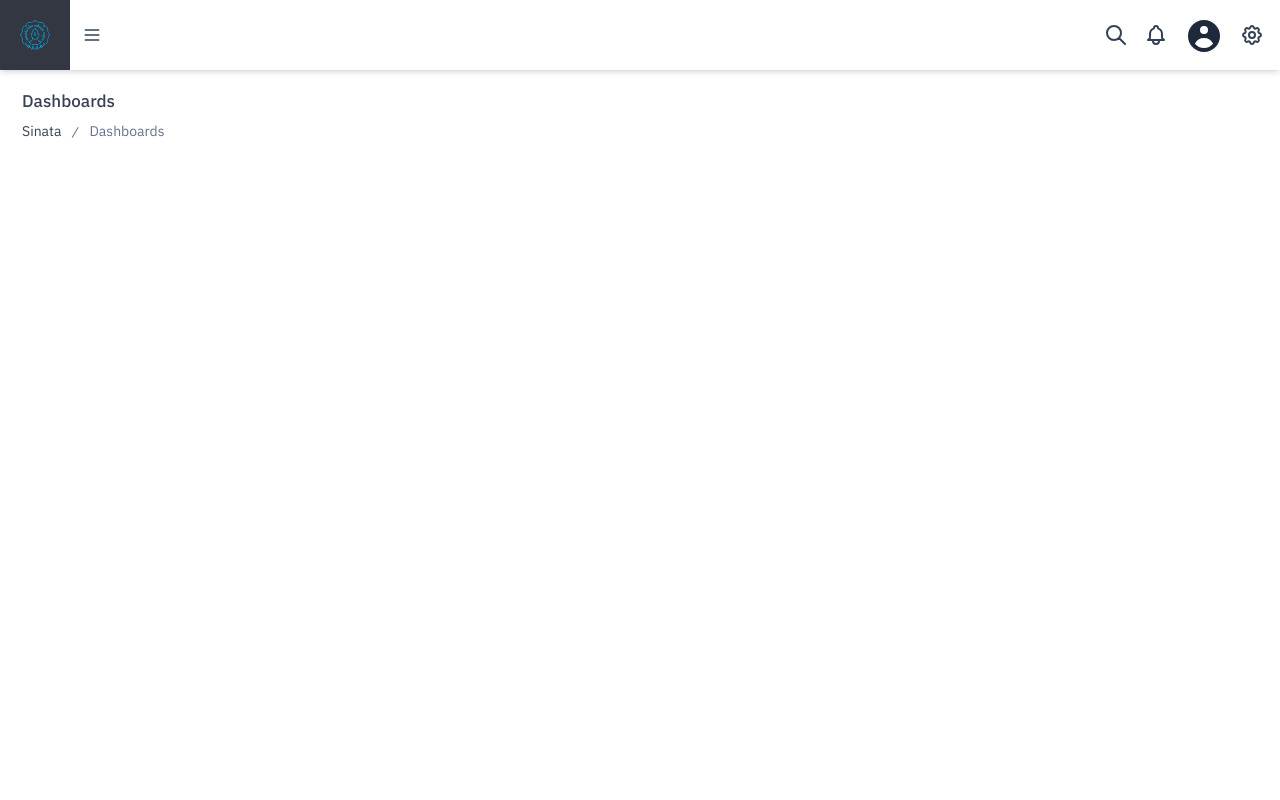
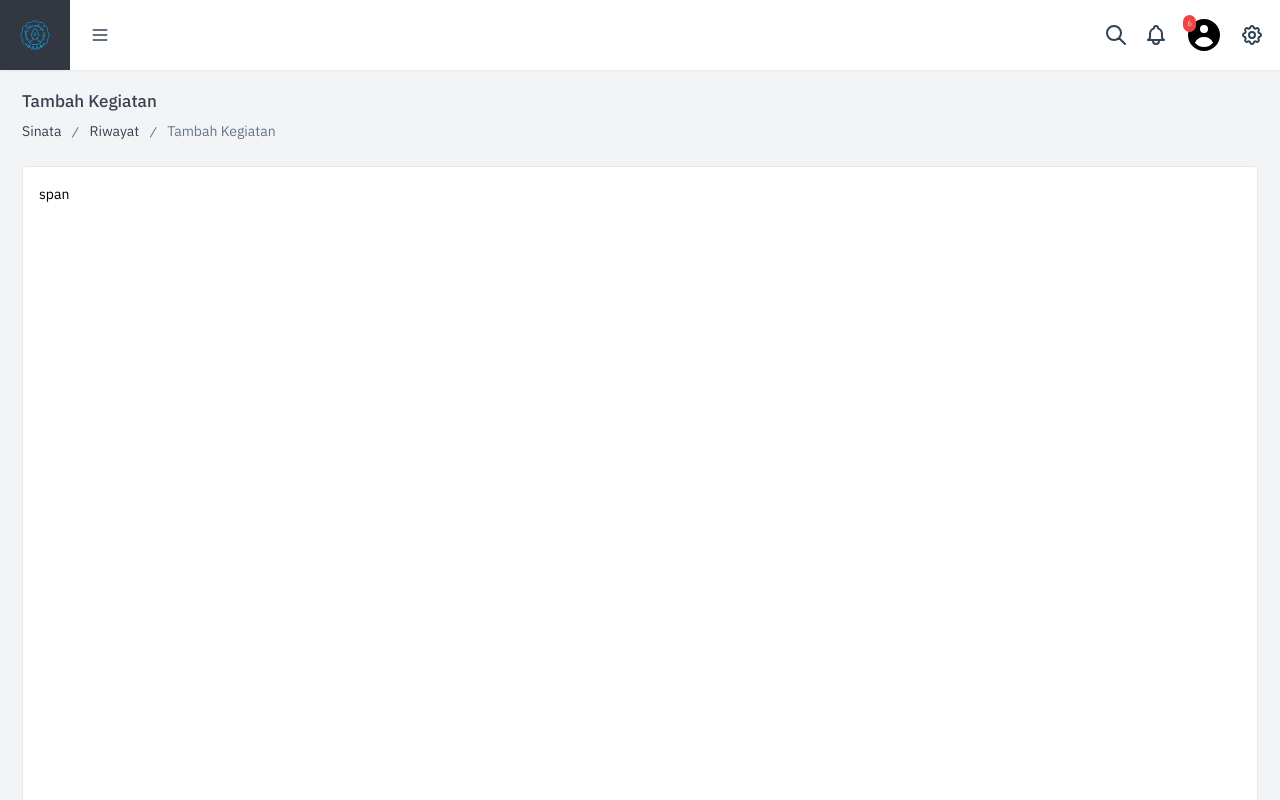
Before and after one commit to arricodyanto/rebuild-fe, a website: page index.html in a window 1280 px wide. Shown: the top 800 px of the page. Drawn offline with Linux system fonts and the light colour scheme.

Commit message:
Update index.html

```diff
--- a/index.html
+++ b/index.html
@@ -5,81 +5,25 @@
     <meta http-equiv="X-UA-Compatible" content="IE=edge">
     <meta name="viewport" content="width=device-width, initial-scale=1.0">
     <link rel="stylesheet" href="styles/style.css">
-    <title>Dashboard Page</title>
+    <title>Tambah Kegiatan</title>
 </head>
 <body>
 
-    <div id="page-content min-w-[300px]" class="text-base">
+    <div id="page-content" class="min-w-[300px] min-h-[720px] text-base bg-gray-100 pb-8">
+
         <!-- Header Start -->
-        <!-- <div class="max-h-[70px] min-w-[300px] w-full bg-white drop-shadow-md inline-block">
-            <ul class="float-right">
-                <div class="translate-y-2.5 inline-flex pr-6 gap-3.5">
-                    <li class="my-auto">
-                        <a href="#" class="text-slate-700 hover:text-sky-500 focus:text-sky-500 transition ease-in-out duration-300">
-                            <svg xmlns="http://www.w3.org/2000/svg" class="h-6 w-6" fill="none" viewBox="0 0 24 24" stroke="currentColor" stroke-width="2">
-                                <path stroke-linecap="round" stroke-linejoin="round" d="M21 21l-6-6m2-5a7 7 0 11-14 0 7 7 0 0114 0z" />
-                            </svg>
-                        </a>
-                    </li>
-                    <li class="my-auto">
-                        <a href="#" class="text-slate-700 hover:text-sky-500 focus:text-sky-500 transition ease-in-out duration-300">
-                            <svg xmlns="http://www.w3.org/2000/svg" class="h-6 w-6" fill="none" viewBox="0 0 24 24" stroke="currentColor" stroke-width="2">
-                                <path stroke-linecap="round" stroke-linejoin="round" d="M15 17h5l-1.405-1.405A2.032 2.032 0 0118 14.158V11a6.002 6.002 0 00-4-5.659V5a2 2 0 10-4 0v.341C7.67 6.165 6 8.388 6 11v3.159c0 .538-.214 1.055-.595 1.436L4 17h5m6 0v1a3 3 0 11-6 0v-1m6 0H9" />
-                            </svg>
-                        </a>
-                    </li>
-                    <li class="my-auto">
-                        <button href="#" class="inline-flex text-sm translate-y-1 text-slate-800" type="button" data-modal-toggle="defaultModal">
-                            <svg xmlns="http://www.w3.org/2000/svg" class="h-10 w-10" viewBox="0 0 20 20" fill="currentColor">
-                                <path fill-rule="evenodd" d="M18 10a8 8 0 11-16 0 8 8 0 0116 0zm-6-3a2 2 0 11-4 0 2 2 0 014 0zm-2 4a5 5 0 00-4.546 2.916A5.986 5.986 0 0010 16a5.986 5.986 0 004.546-2.084A5 5 0 0010 11z" clip-rule="evenodd" />
-                            </svg>
-                            <span class="my-auto hover:text-sky-500 focus:text-sky-500 transition ease-in-out duration-300 hidden">Nick Patel</span>
-                        </button>
-                        <div id="defaultModal" tabindex="1" aria-hidden="true" class="hidden">
-                            hello brooww
-                        </div>
-                    </li>
-                    <li class="my-auto">
-                        <a href="#" class="text-slate-700 hover:text-sky-500 focus:text-sky-500 transition ease-in-out duration-300">
-                            <svg xmlns="http://www.w3.org/2000/svg" class="h-6 w-6" fill="none" viewBox="0 0 24 24" stroke="currentColor" stroke-width="2">
-                                <path stroke-linecap="round" stroke-linejoin="round" d="M10.325 4.317c.426-1.756 2.924-1.756 3.35 0a1.724 1.724 0 002.573 1.066c1.543-.94 3.31.826 2.37 2.37a1.724 1.724 0 001.065 2.572c1.756.426 1.756 2.924 0 3.35a1.724 1.724 0 00-1.066 2.573c.94 1.543-.826 3.31-2.37 2.37a1.724 1.724 0 00-2.572 1.065c-.426 1.756-2.924 1.756-3.35 0a1.724 1.724 0 00-2.573-1.066c-1.543.94-3.31-.826-2.37-2.37a1.724 1.724 0 00-1.065-2.572c-1.756-.426-1.756-2.924 0-3.35a1.724 1.724 0 001.066-2.573c-.94-1.543.826-3.31 2.37-2.37.996.608 2.296.07 2.572-1.065z" />
-                                <path stroke-linecap="round" stroke-linejoin="round" d="M15 12a3 3 0 11-6 0 3 3 0 016 0z" />
-                            </svg>
-                        </a>
-                    </li>
-                </div>
-            </ul>
-            <div class="bg-[#323742] w-[70px] h-[70px] float-left transition ease-in-out duration-300 text-center">
-                <div class="flex">
-                    <div class="m-auto translate-y-5">
-                        <img src="/public/img/logo-sm.png" alt="logo" width="30">
-                    </div>
-                </div>
-            </div>
-            <ul class="flex translate-y-6 pl-5">
-                <a href="#" class="text-slate-700 hover:text-sky-500 focus:text-sky-500 transition ease-in-out duration-300" data-modal-toggle="hamburger-menu">
-                    <svg xmlns="http://www.w3.org/2000/svg" class="h-5 w-5" fill="none" viewBox="0 0 24 24" stroke="currentColor" stroke-width="2">
-                        <path stroke-linecap="round" stroke-linejoin="round" d="M4 6h16M4 12h16M4 18h16" />
-                    </svg>
-                </a>
-                <div id="hamburger-menu" aria-hidden="true" class="hidden">
-                    hello
-                </div>
-            </ul>
-        </div> -->
-
-        <header class="bg-white shadow-md absolute top-0 left-0 w-full flex items-center z-10 h-[70px]">
+        <header class="bg-white shadow-sm shadow-gray-200 absolute top-0 left-0 w-full flex items-center h-[70px] z-50">
             <div class="container px-0">
-                <div class="flex items-center justify-between relative">
+                <div class="flex items-center justify-between">
                     <div class="flex">
                         <div class="w-[70px] h-[70px] bg-[#323742] flex items-center justify-center">
                             <div class="absolute">
-                                <a href="#">
-                                    <img src="/public/img/logo-sm.png" alt="logo" width="30">
+                                <a href="">
+                                    <img src="public/img/logo-sm.png" alt="logo" width="30">
                                 </a>
                             </div>
                         </div>
-                        <div class="flex relative items-center left-3">
+                        <div class="flex relative items-center left-5">
                             <a href="#" class="text-slate-700 hover:text-sky-500 focus:text-sky-500 rounded-sm transition ease-in-out duration-300" data-modal-toggle="hamburger-menu">
                                 <svg xmlns="http://www.w3.org/2000/svg" class="h-5 w-5" fill="none" viewBox="0 0 24 24" stroke="currentColor" stroke-width="2">
                                     <path stroke-linecap="round" stroke-linejoin="round" d="M4 6h16M4 12h16M4 18h16" />
@@ -91,58 +35,129 @@
                         </div>
                     </div>
                     <ul class="flex items-center gap-4 my-auto mr-4">
-                        <li>
-                            <a href="#" class="text-slate-700 hover:text-sky-500 focus:text-sky-500 transition ease-in-out duration-300">
+                        <li id="search-ic" class="">
+                            <a href="#" class="topbar-ic">
                                 <svg xmlns="http://www.w3.org/2000/svg" class="h-6 w-6" fill="none" viewBox="0 0 24 24" stroke="currentColor" stroke-width="2">
                                     <path stroke-linecap="round" stroke-linejoin="round" d="M21 21l-6-6m2-5a7 7 0 11-14 0 7 7 0 0114 0z" />
                                 </svg>
                             </a>
                         </li>
-                        <li>
-                            <a href="#" class="text-slate-700 hover:text-sky-500 focus:text-sky-500 transition ease-in-out duration-300">
+                        <li id="notification-ic" class="">
+                            <a href="#" class="topbar-ic relative">
+                                <span class="absolute right-0 -translate-y-2 translate-x-7 py-[2px] px-[4px] bg-red-500 text-white rounded-full text-[8px] font-thin">6</span>
                                 <svg xmlns="http://www.w3.org/2000/svg" class="h-6 w-6" fill="none" viewBox="0 0 24 24" stroke="currentColor" stroke-width="2">
                                     <path stroke-linecap="round" stroke-linejoin="round" d="M15 17h5l-1.405-1.405A2.032 2.032 0 0118 14.158V11a6.002 6.002 0 00-4-5.659V5a2 2 0 10-4 0v.341C7.67 6.165 6 8.388 6 11v3.159c0 .538-.214 1.055-.595 1.436L4 17h5m6 0v1a3 3 0 11-6 0v-1m6 0H9" />
                                 </svg>
                             </a>
+                            <div id="notification-box" class="absolute w-screen left-0 top-[66px] bg-white rounded-md shadow-md overflow-y-hidden scale-x-90 scale-y-95 -translate-x-2 notif-up">
+                                <div id="notification-header" class="p-4 px-5">
+                                    <span class="float-right text-dark hover:text-primary">
+                                        <a href="">Clear All</a>
+                                    </span>
+                                    <span class="font-medium">
+                                        Notification
+                                    </span>
+                                </div>
+                                <div id="notification-body" class="bg-red-500 px-x h-72 overflow-y-auto">
+                                    <div class="p-5">
+                                        notification bre
+                                    </div>
+                                </div>
+                                <div class="flex items-center justify-center p-3">
+                                    <span class="text-dark hover:text-primary">
+                                        <a href="">
+                                            Mark all as read
+                                        </a>
+                                    </span>
+                                </div>
+                            </div>
                         </li>
-                        <li>
-                            <button href="#" class="inline-flex text-sm translate-y-1 text-slate-800" type="button" data-modal-toggle="defaultModal">
+                        <li id="avatar-ic" class="">
+                            <a href="#">
                                 <svg xmlns="http://www.w3.org/2000/svg" class="h-10 w-10" viewBox="0 0 20 20" fill="currentColor">
                                     <path fill-rule="evenodd" d="M18 10a8 8 0 11-16 0 8 8 0 0116 0zm-6-3a2 2 0 11-4 0 2 2 0 014 0zm-2 4a5 5 0 00-4.546 2.916A5.986 5.986 0 0010 16a5.986 5.986 0 004.546-2.084A5 5 0 0010 11z" clip-rule="evenodd" />
                                 </svg>
                                 <span class="my-auto hover:text-sky-500 focus:text-sky-500 transition ease-in-out duration-300 hidden">Nick Patel</span>
-                            </button>
-                            <div id="defaultModal" tabindex="1" aria-hidden="true" class="hidden">
-                                hello brooww
+                            </a>
+                            <div id="avatar-box" class="absolute w-screen left-0 top-[70px] bg-white rounded-md shadow-md overflow-y-hidden scale-x-90 scale-y-95 -translate-x-2 avatar-up">
+                                <div class="p-5">
+                                    <span class="float-right right-0 font-medium truncate w-3/5 text-right">
+                                        <a class="text-[11px] text-white bg-primary rounded-full y-1 px-3">
+                                            Maryani
+                                        </a>
+                                    </span>
+                                    <h3 class="font-medium mb-4 text-base">
+                                        Selamat Datang !
+                                    </h5>
+                                    <span class="text-base font-normal text-dark flex items-center hover:text-primary mb-3">
+                                        <svg xmlns="http://www.w3.org/2000/svg" class="h-4 w-4 ml-1 mr-2" fill="none" viewBox="0 0 24 24" stroke="currentColor" stroke-width="2">
+                                            <path stroke-linecap="round" stroke-linejoin="round" d="M16 7a4 4 0 11-8 0 4 4 0 018 0zM12 14a7 7 0 00-7 7h14a7 7 0 00-7-7z" />
+                                        </svg>
+                                        <a href="" class="font-base">
+                                            Profil Akun
+                                        </a>
+                                    </span>
+                                    <span class="text-base font-normal text-dark flex items-center hover:text-primary mb-3">
+                                        <svg xmlns="http://www.w3.org/2000/svg" class="h-4 w-4 ml-1 mr-2" fill="none" viewBox="0 0 24 24" stroke="currentColor" stroke-width="2">
+                                            <path stroke-linecap="round" stroke-linejoin="round" d="M12 15v2m-6 4h12a2 2 0 002-2v-6a2 2 0 00-2-2H6a2 2 0 00-2 2v6a2 2 0 002 2zm10-10V7a4 4 0 00-8 0v4h8z" />
+                                        </svg>
+                                        <a href="" class="font-base">
+                                            Layar Kunci
+                                        </a>
+                                    </span>
+                                    <span class="flex border-t-[0.2px] border-secondary w-full mb-3 translate-y-3/4">
+                                    </span>
+                                    <span class="text-base font-normal text-dark flex items-center hover:text-primary">
+                                        <svg xmlns="http://www.w3.org/2000/svg" class="h-4 w-4 ml-1 mr-2" fill="none" viewBox="0 0 24 24" stroke="currentColor" stroke-width="2">
+                                            <path stroke-linecap="round" stroke-linejoin="round" d="M17 16l4-4m0 0l-4-4m4 4H7m6 4v1a3 3 0 01-3 3H6a3 3 0 01-3-3V7a3 3 0 013-3h4a3 3 0 013 3v1" />
+                                        </svg>
+                                        <a href="" class="font-base">
+                                            Log Out
+                                        </a>
+                                    </span>
+                                </div>
                             </div>
                         </li>
-                        <li>
-                            <a href="#" class="text-slate-700 hover:text-sky-500 focus:text-sky-500 transition ease-in-out duration-300">
-                                <svg xmlns="http://www.w3.org/2000/svg" class="h-6 w-6" fill="none" viewBox="0 0 24 24" stroke="currentColor" stroke-width="2">
-                                    <path stroke-linecap="round" stroke-linejoin="round" d="M10.325 4.317c.426-1.756 2.924-1.756 3.35 0a1.724 1.724 0 002.573 1.066c1.543-.94 3.31.826 2.37 2.37a1.724 1.724 0 001.065 2.572c1.756.426 1.756 2.924 0 3.35a1.724 1.724 0 00-1.066 2.573c.94 1.543-.826 3.31-2.37 2.37a1.724 1.724 0 00-2.572 1.065c-.426 1.756-2.924 1.756-3.35 0a1.724 1.724 0 00-2.573-1.066c-1.543.94-3.31-.826-2.37-2.37a1.724 1.724 0 00-1.065-2.572c-1.756-.426-1.756-2.924 0-3.35a1.724 1.724 0 001.066-2.573c-.94-1.543.826-3.31 2.37-2.37.996.608 2.296.07 2.572-1.065z" />
-                                    <path stroke-linecap="round" stroke-linejoin="round" d="M15 12a3 3 0 11-6 0 3 3 0 016 0z" />
-                                </svg>
+                        <li class="flex">
+                            <a href="#" id="setting-ic" class="topbar-ic">
+                                <span class="">
+                                    <svg xmlns="http://www.w3.org/2000/svg" class="h-6 w-6" fill="none" viewBox="0 0 24 24" stroke="currentColor" stroke-width="2">
+                                        <path stroke-linecap="round" stroke-linejoin="round" d="M10.325 4.317c.426-1.756 2.924-1.756 3.35 0a1.724 1.724 0 002.573 1.066c1.543-.94 3.31.826 2.37 2.37a1.724 1.724 0 001.065 2.572c1.756.426 1.756 2.924 0 3.35a1.724 1.724 0 00-1.066 2.573c.94 1.543-.826 3.31-2.37 2.37a1.724 1.724 0 00-2.572 1.065c-.426 1.756-2.924 1.756-3.35 0a1.724 1.724 0 00-2.573-1.066c-1.543.94-3.31-.826-2.37-2.37a1.724 1.724 0 00-1.065-2.572c-1.756-.426-1.756-2.924 0-3.35a1.724 1.724 0 001.066-2.573c-.94-1.543.826-3.31 2.37-2.37.996.608 2.296.07 2.572-1.065z" />
+                                        <path stroke-linecap="round" stroke-linejoin="round" d="M15 12a3 3 0 11-6 0 3 3 0 016 0z" />
+                                    </svg>
+                                </span>
                             </a>
+                            <div id="setting-box" class="absolute slide-out w-64 h-screen bg-white right-0 top-0 overflow-auto">
+                                <div class="bg-gray-100 h-[52px] flex items-center pl-5">
+                                    <h4 class="text-dark font-medium text-base uppercase">
+                                        Dashboard Setting
+                                    </h4>
+                                </div>
+                                <div class="p-5">
+                                    body
+                                </div>
+                            </div>
                         </li>
                     </ul>
                 </div>
             </div>
         </header>
-
         <!-- Header End -->
 
         <!-- Page Title Start -->
-        <section id="page-title" class="pt-[88px]">
+        <section id="page-title" name="section" class="pt-[88px] mb-6">
             <div class="container">
                 <div class="flex flex-wrap">
                     <div class="w-full self-center">
                         <h4 class="text-dark font-medium text-md mb-1">
-                            Dashboards
+                            Tambah Kegiatan
                         </h4>
                         <ol class="text-base text-dark flex gap-2">
-                            <li class="hover:text-slate-600"><a href="#">Sinata</a></li>
+                            <li class="hover:text-slate-900"><a href="#">Sinata</a></li>
                             <span class="w-[12px] h-[0.5px] my-2 bg-secondary -rotate-[60deg] translate-y-1"></span>
-                            <li class="text-secondary">Dashboards</li>
+                            <li class="hover:text-slate-900"><a href="#">Riwayat</a></li>
+                            <span class="w-[12px] h-[0.5px] my-2 bg-secondary -rotate-[60deg] translate-y-1"></span>
+                            <li class="text-secondary">Tambah Kegiatan</li>
                         </ol>
                     </div>
                 </div>
@@ -150,7 +165,19 @@
         </section>
         <!-- Page Title End -->
 
+        <!-- Form Tambah Start -->
+        <section id="tambah-kegiatan" name="section" class="mt-3">
+            <div class="container">
+                <div class="flex flex-wrap bg-white rounded shadow-sm border border-gray-200">
+                    <div class="w-full self-center p-4 h-[3920px]">
+                        span
+                    </div>
+                </div>
+            </div>
+        </section>
+        <!-- Form Tambah End -->
 
     </div>
+    <script src="public/js/app.js"></script>
 </body>
 </html>
```
